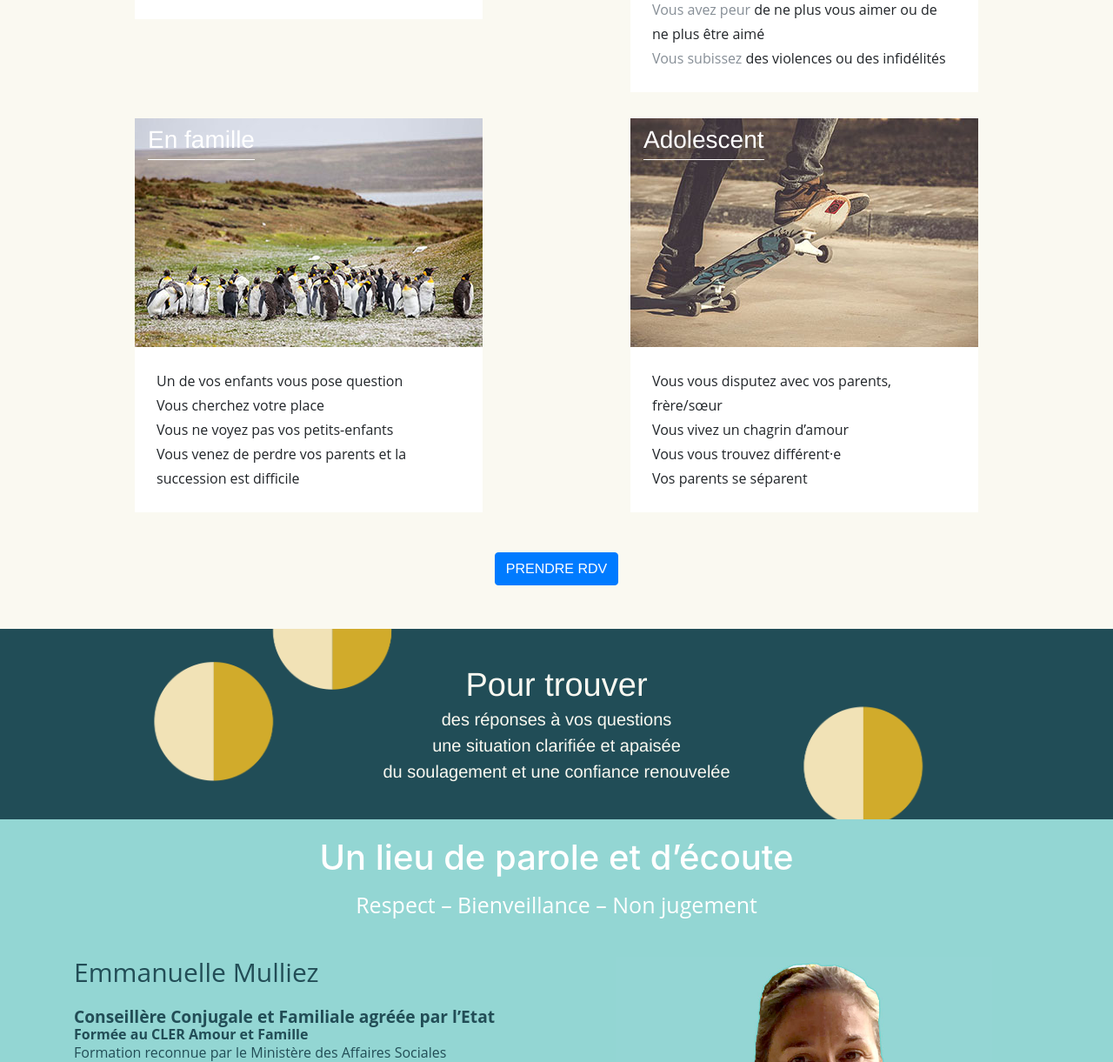
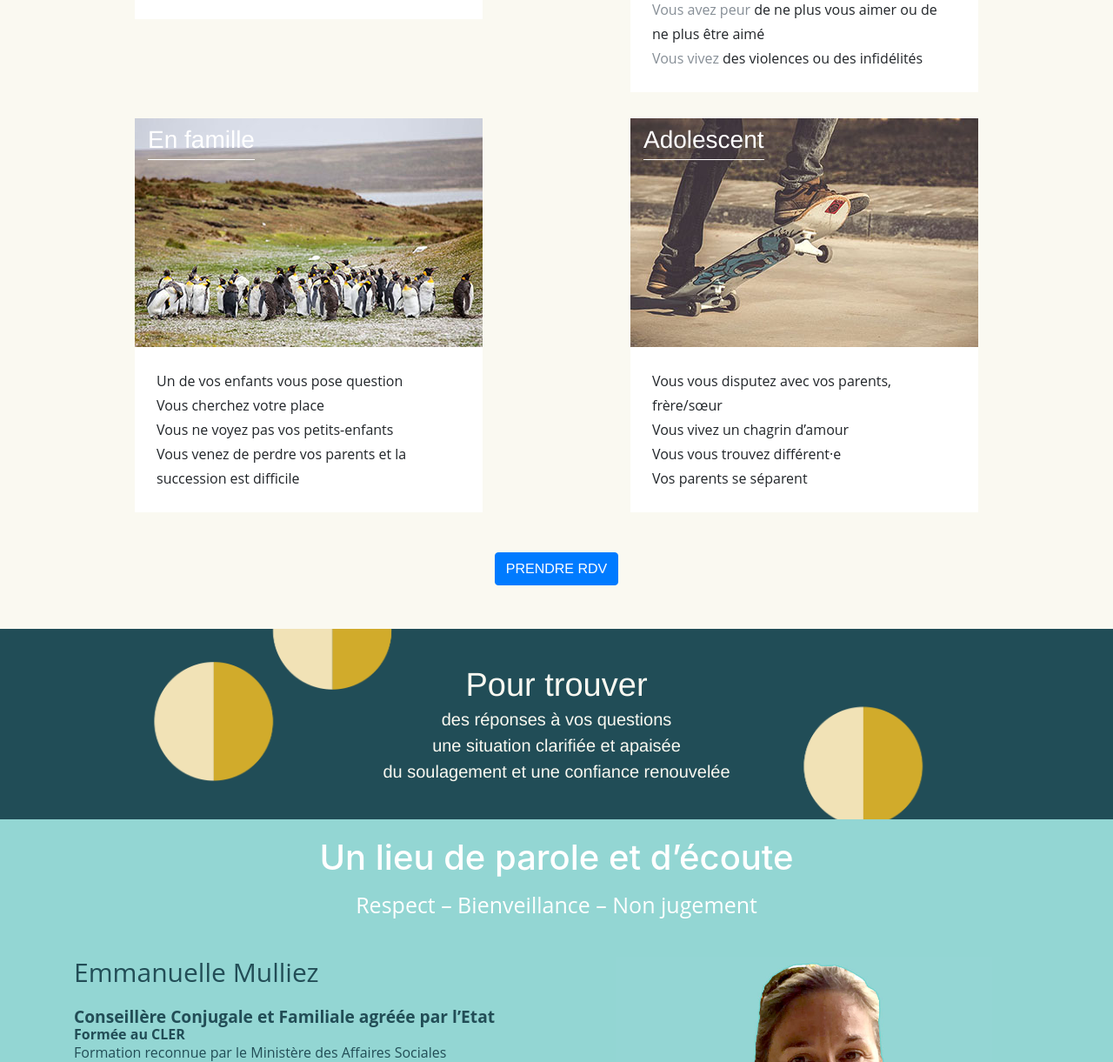
Before and after one commit to bertrandgorge/trampoline-conseil-conjugal-familial.fr, a website with bundled scripts: page index.html in a window 1280 px wide. Shown: the part 1336-2557 px from the top of the page at 87% size. Built offline with nearby package versions, Linux system fonts and the light colour scheme; a web font is replaced by a local one.

Commit message:
correction couple

```diff
--- a/index.html
+++ b/index.html
@@ -121,7 +121,7 @@
 			  <p>Vous vous aimez <span class="text-secondary">et vous vous posez la question de vous marier, d'avoir des enfants,</span><br>
 			     Vous vous aimez <span class="text-secondary">mais vous n’arrivez plus à échanger</span><br>
 			     <span class="text-secondary">Vous avez peur</span> de ne plus vous aimer ou de ne plus être aimé<br>
-           <span class="text-secondary">Vous subissez</span> des violences ou des infidélités</p>
+           <span class="text-secondary">Vous vivez</span> des violences ou des infidélités</p>
             </div>
           </div>
 
@@ -198,7 +198,7 @@ Vos parents se séparent</p>
 			<div class="presentation-text"><h4>Emmanuelle Mulliez</h4>
 			<h5>Conseillère Conjugale et Familiale agréée par l’Etat</h5>
 
-			<h6>Formée au CLER Amour et Famille</h6>
+			<h6>Formée au CLER</h6>
 			<p>Formation reconnue par le Ministère des Affaires Sociales</p>
 			<p>Membre de l’ANCCEF – Association Nationale des Conseillers Conjugaux et Familiaux</p>
 
@@ -249,7 +249,7 @@ Vos parents se séparent</p>
           <div class="col-md-4">
             <img class="mx-auto mb-0" style="width:25%" src="img/trampoline/atelier.png" alt="">
 
-            <p>Des ateliers de 2h en 7 demi-journées sur différents thèmes</p>
+            <p>Des conférences pour parents<br>"parler de l'amour avec nos enfants/nos ados"<br>Des ateliers de communication parents/enfants</p>
           </div>
 
 
```
